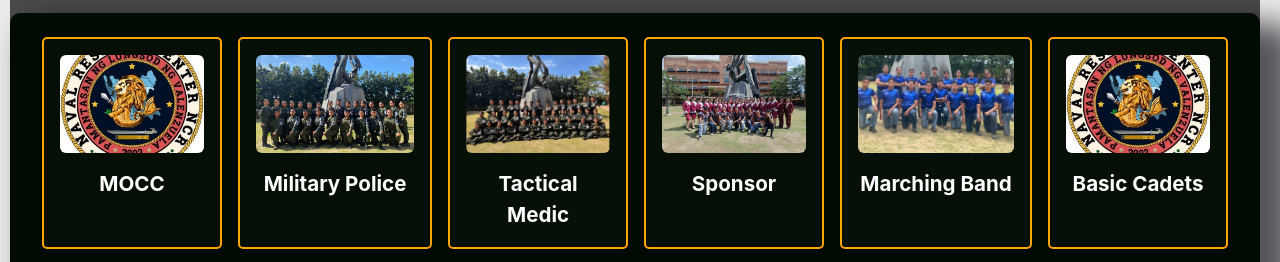
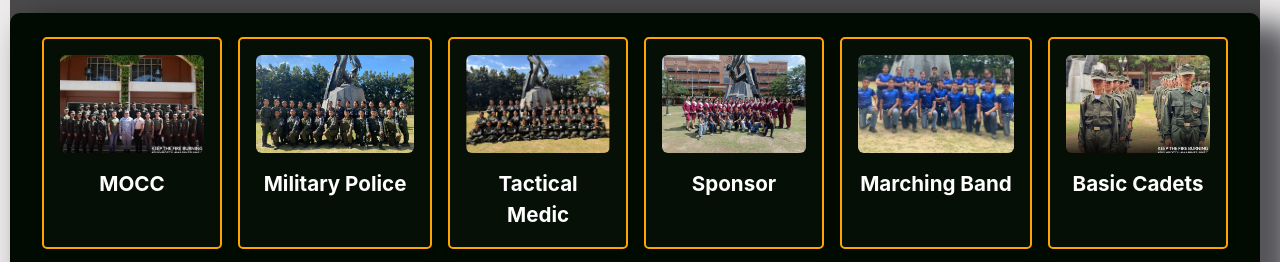
Before and after one commit to yuehan-bit/web-project, a website: page index.html in a window 1280 px wide. Shown: the part 690-952 px from the top of the page. Drawn offline with nearby package versions, Linux system fonts and the light colour scheme; sample sign-in values are in the browser's storage; files whose address does not match are found by name.

Commit message:
add pictures

```diff
--- a/index.html
+++ b/index.html
@@ -159,7 +159,7 @@
   </h3>
   <div class="featuredslide">
     <div id="productsview" data-aos="zoom-in" class="subunit" data-unit="mocc">
-      <img src="img/Unit.jpg" alt="program image" id="prod" style="max-width: 250px; height: 98px;">
+      <img src="img/mocc.jfif" alt="program image" id="prod" style="max-width: 250px; height: 98px;">
       <h3>MOCC</h3>
       <div id="rating">
         <!-- <img src="images/star.png" alt="star" id="star" />
@@ -198,8 +198,8 @@
         <img src="images/star.png" alt="star" id="star" data-aos="fade-right" data-aos-delay="50"/>
        --></div>
     </div>
-    <div id="productsview" class="subunit" data-unit="marchingband">
-      <img src="img/marchingband.jpeg" data-aos="zoom-in" alt="program image" id="prod" style="max-width: 250px; height: 98px;">
+    <div id="productsview"  data-aos="zoom-in"  class="subunit" data-unit="marchingband">
+      <img src="img/marchingband.jpeg"alt="program image" id="prod" style="max-width: 250px; height: 98px;">
       <h3>Marching Band</h3>
       <div id="rating">
         <!-- <img src="images/star.png" alt="star" id="star" data-aos="fade-right" data-aos-delay="50"/>
@@ -209,7 +209,7 @@
        --></div>
     </div>
     <div id="productsview" data-aos="zoom-in" class="subunit" data-unit="basic">
-      <img src="img/Unit.jpg" alt="program image" id="prod" style="max-width: 250px; height: 98px;">
+      <img src="img/basic.jfif" alt="program image" id="prod" style="max-width: 250px; height: 98px;">
       <h3>Basic Cadets</h3>
       <div id="rating">
         <!-- <img src="images/star.png" alt="star" id="star" />
```
Also changed, not shown: img/basic.jfif (added), img/mocc.jfif (added).
